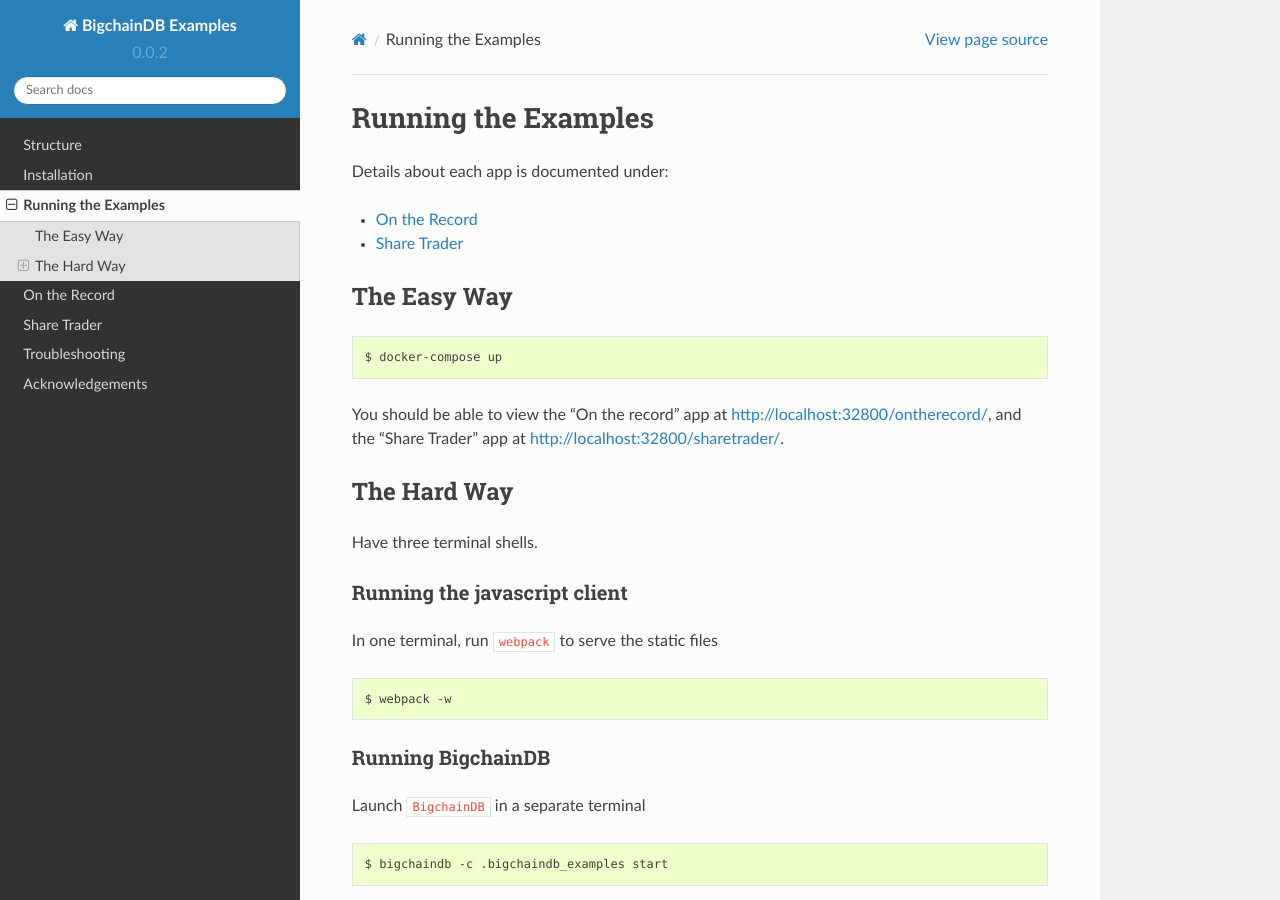
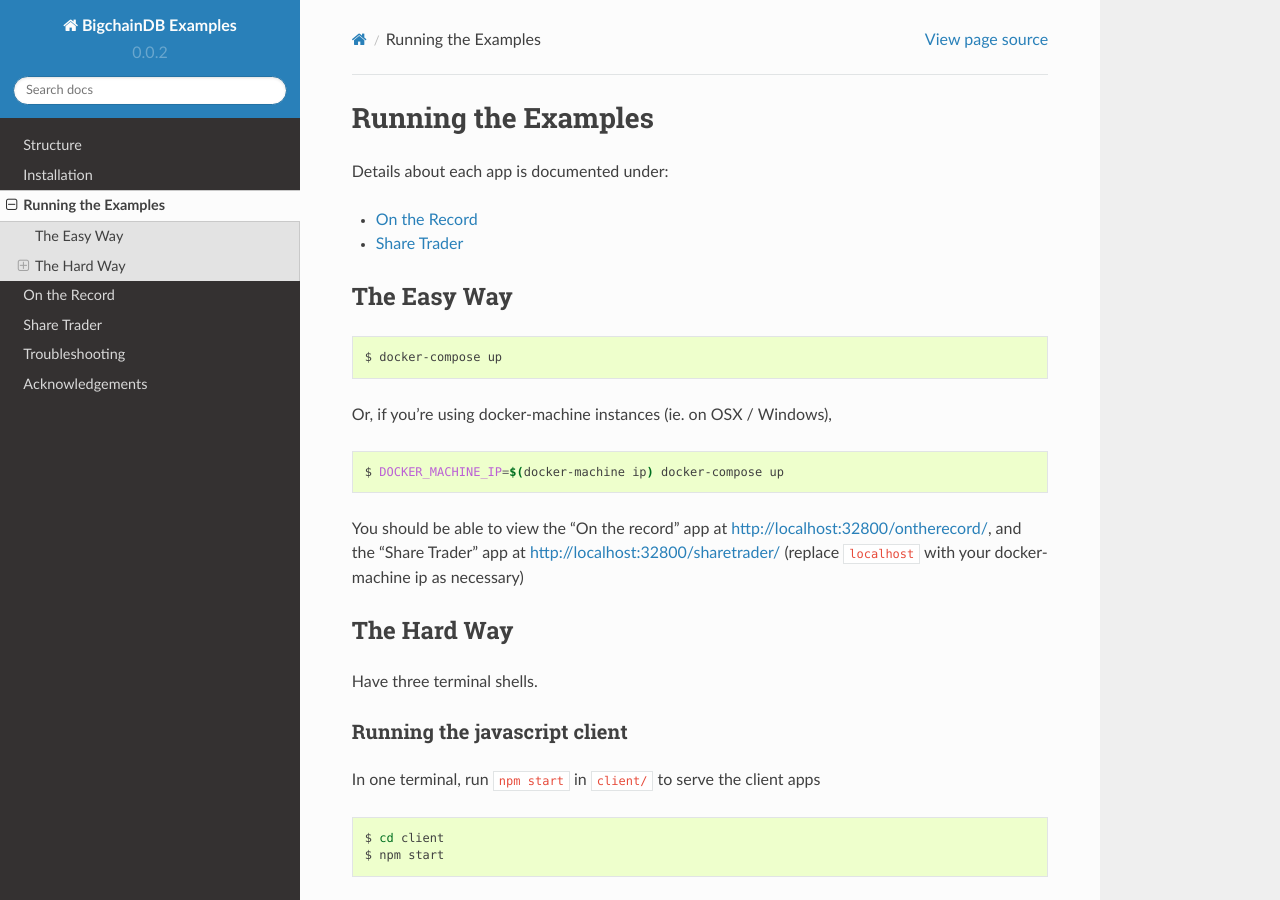
Before and after one commit to bigchaindb/bigchaindb-examples, a Sphinx documentation site: the page built from docs/source/run.rst, in a window 1280 px wide and 900 px high. Built offline with Sphinx 7.4.7 and the Read the Docs theme 2.0.0, drawn with Linux system fonts in a browser that asks for light colours.

Commit message:
Fix docs for restructuring changes

```diff
--- a/docs/source/install.rst
+++ b/docs/source/install.rst
@@ -70,8 +70,8 @@
     # Load initial data
     $ python3 init_db.py
 
-    # Install client
-    $ npm install
+    # Install client dependencies
+    $ cd client && npm install && cd -
 
 
 You should now be ready to run the examples. See :ref:`run` for instructions.
--- a/docs/source/run.rst
+++ b/docs/source/run.rst
@@ -15,10 +15,16 @@
 
     $ docker-compose up
 
+Or, if you're using docker-machine instances (ie. on OSX / Windows),
+
+.. code-block:: bash
+
+    $ DOCKER_MACHINE_IP=$(docker-machine ip) docker-compose up
 
 You should be able to view the "On the record" app at
 `<http://localhost:32800/ontherecord/>`_, and the "Share Trader" app at
-`<http://localhost:32800/sharetrader/>`_.
+`<http://localhost:32800/sharetrader/>`_ (replace ``localhost`` with your docker-machine ip as
+necessary)
 
 
 The Hard Way
@@ -27,11 +33,12 @@
 
 Running the javascript client
 ^^^^^^^^^^^^^^^^^^^^^^^^^^^^^
-In one terminal, run ``webpack`` to serve the static files
+In one terminal, run ``npm start`` in ``client/`` to serve the client apps
 
 .. code-block:: bash
 
-    $ webpack -w
+    $ cd client
+    $ npm start
 
 
 Running BigchainDB
```
